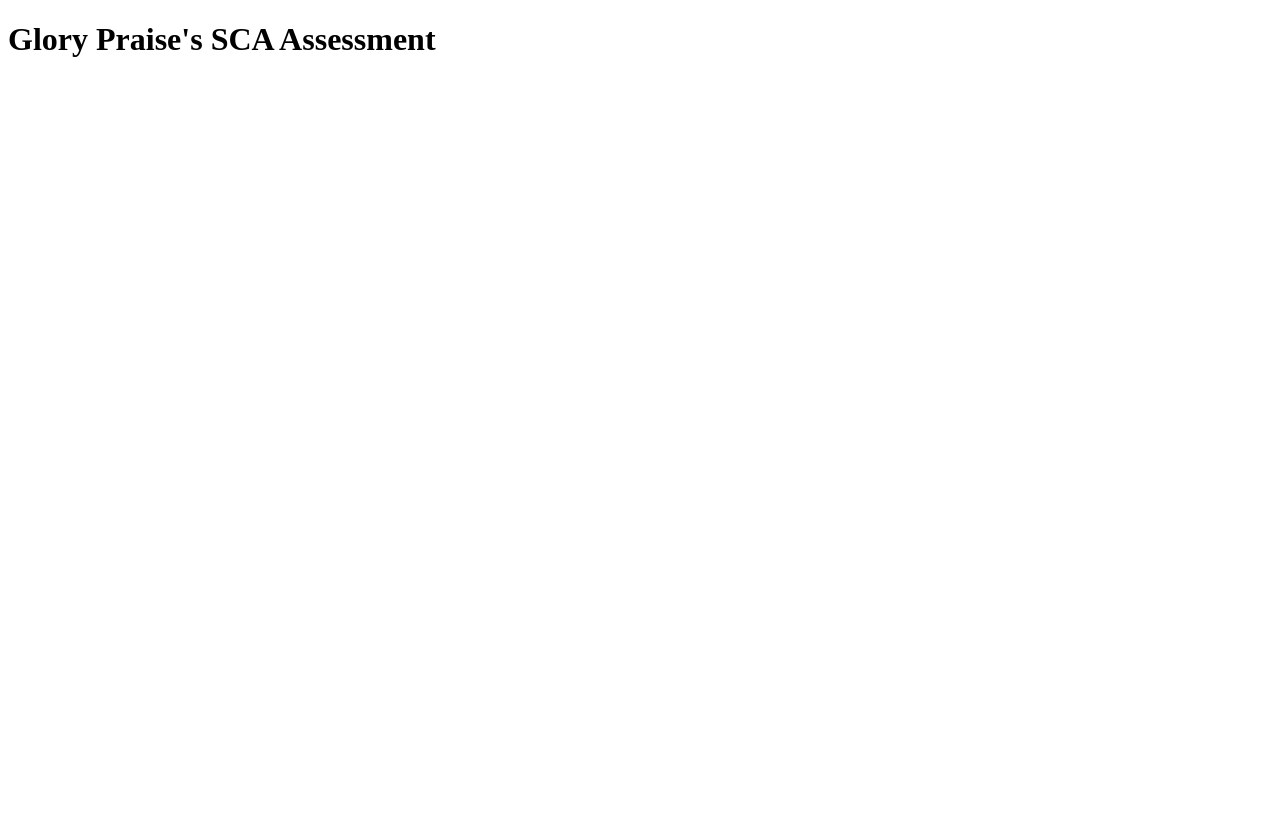
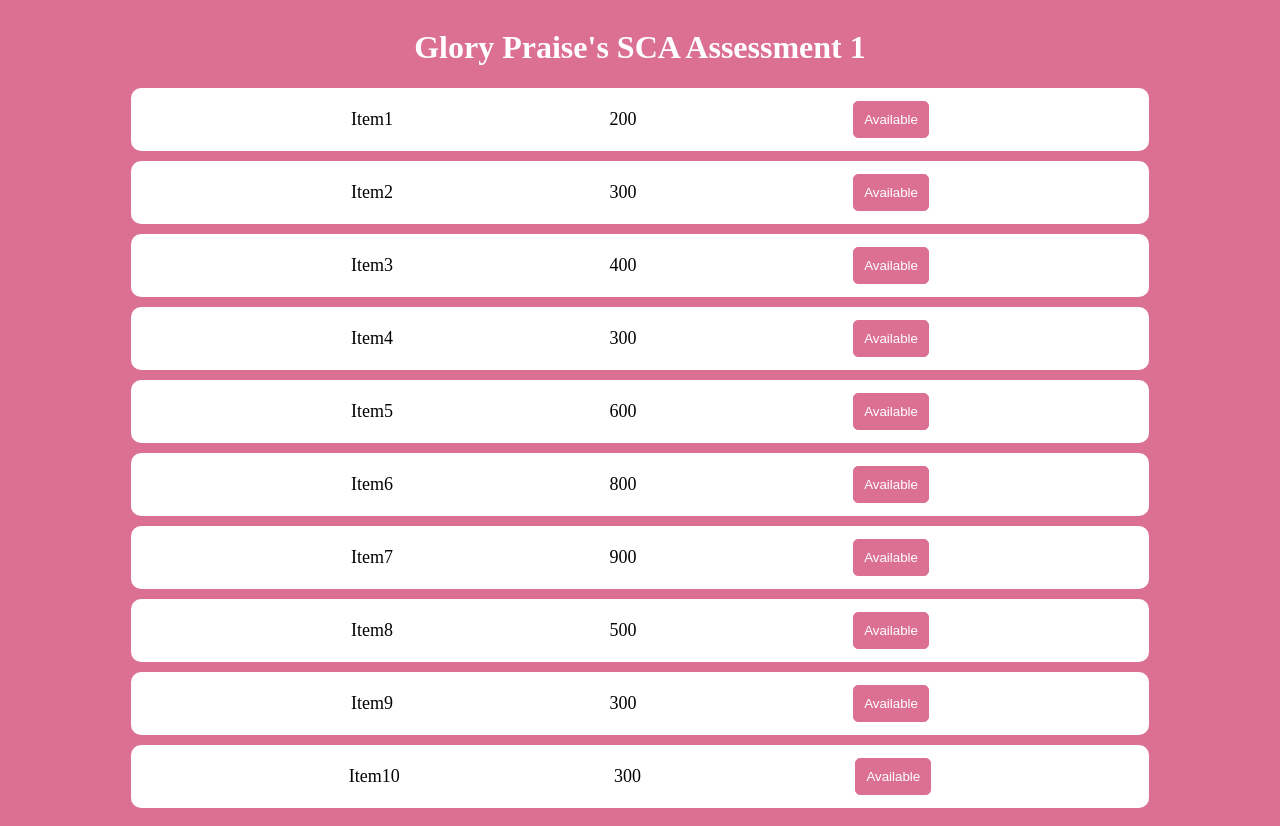
Before and after one commit to emmaglorypraise/sca-dream-team-evaluation-1, a plain HTML site: page index.html in a window 1280 px wide. Before the commit the page ends 800 px from the top, so only its background shows below. Drawn offline with Linux system fonts and the light colour scheme.

Commit message:
added javascript

```diff
--- a/index.html
+++ b/index.html
@@ -7,12 +7,14 @@
     <link rel="stylesheet" href="main.css">
 </head>
 <body>
-    <div class="container">
-        <div class="background">
-            <h1>Glory Praise's SCA Assessment</h1>
-            <div id="app"></div>
-        </div>
-    </div>
+
+
+            <div id="app">
+                <h1>Glory Praise's SCA Assessment 1</h1>
+                <!-- <button class="addStore" onclick="createStore()">Try me</button> -->
+
+            </div>
+
     <script src="index.js"></script>
 </body>
 </html>
--- a/index.js
+++ b/index.js
@@ -1,12 +1,97 @@
-let  Item = {
-  id: 001,
-  name: "item1",
-  price : 2000,
-  availability : true
+const catalog = [ {
+  id: 1,
+  name: "Item1",
+  price: 200,
+  available: true
+},
+{
+  id: 2,
+  name: "Item2",
+  price: 300,
+  available: false
+},
+{
+  id: 3,
+  name: "Item3",
+  price: 400,
+  available: false
+},
+{
+  id: 4,
+  name: "Item4",
+  price: 300,
+  available: false
+},
+{
+  id: 5,
+  name: "Item5",
+  price: 600,
+  available: false
+},
+{
+  id: 6,
+  name: "Item6",
+  price: 800,
+  available: false
+},
+{
+  id: 7,
+  name: "Item7",
+  price: 900,
+  available: false
+},
+{
+  id: 8,
+  name: "Item8",
+  price: 500,
+  available: false
+},
+{
+  id: 9,
+  name: "Item9",
+  price: 300,
+  available: false
+},
+{
+  id: 10,
+  name: "Item10",
+  price: 300,
+  available: false
+}];
+
+function createItem(cart) {
+  const app = document.getElementById("app");
+  const store = document.createElement("div");
+  store.className = "store";
+
+  const item = document.createElement("div");
+  item.classList.add("item");
+  const name = document.createElement("p");
+  name.textContent = cart.name
+  name.setAttribute("id", `name-${cart.id}`)
+  const price = document.createElement("p");
+  price.textContent = cart.price
+  price.setAttribute("id", `price-${cart.id}`)
+  const toggleButton = document.createElement("button");
+  toggleButton.setAttribute("id", `btn-${cart.id}`)
+  toggleButton.textContent = "Available";
+  const cartID = cart.id;
+  toggleButton.addEventListener("click", changeState());
+  item.appendChild(name);
+  item.appendChild(price);
+  item.appendChild(toggleButton);
+  store.appendChild(item);
+  app.appendChild(store);
+
+  return cart
+
+
 }
 
-console.log(Item);
 
-const arr = [Item, Item, Item, Item, Item, Item, Item, Item, Item, Item];
+const items = catalog.map(createItem);
 
-console.log(arr);
+function changeState() {
+console.log("button worked")
+
+}
--- a/main.css
+++ b/main.css
@@ -0,0 +1,49 @@
+
+body{
+  background-color: palevioletred;
+}
+h1{
+  color: white;
+  text-align: center;
+  font-weight: 800;
+}
+#app{
+  display: flex;
+  flex-direction: column;
+  justify-content: center;
+  align-items: center;
+}
+.store{
+  /* width: 100%; */
+  width: 80%;
+  padding: 3px;
+  background-color: white;
+  margin-bottom: 10px;
+  border-radius: 10px;
+}
+.item{
+  display: flex;
+  justify-content: space-evenly;
+  align-items: center;
+}
+p{
+  font-size: 18px;
+}
+button{
+  background-color: palevioletred;
+  color: white;
+  border: 1px solid palevioletred;
+  padding: 10px;
+  border-radius: 5px;
+}
+button:hover{
+  background-color: palevioletred;
+  color: white;
+  border: 1px solid palevioletred;
+}
+.notAvailable{
+  text-decoration: line-through;
+  background-color: white;
+  color: palevioletred;
+  border: 1px solid palevioletred;
+}
```
